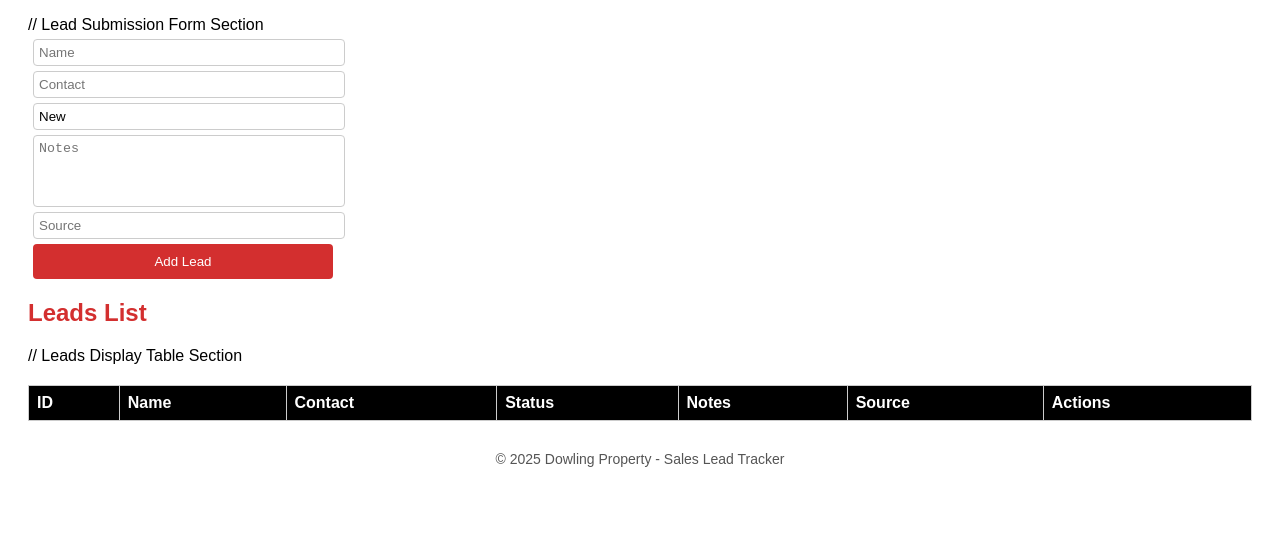
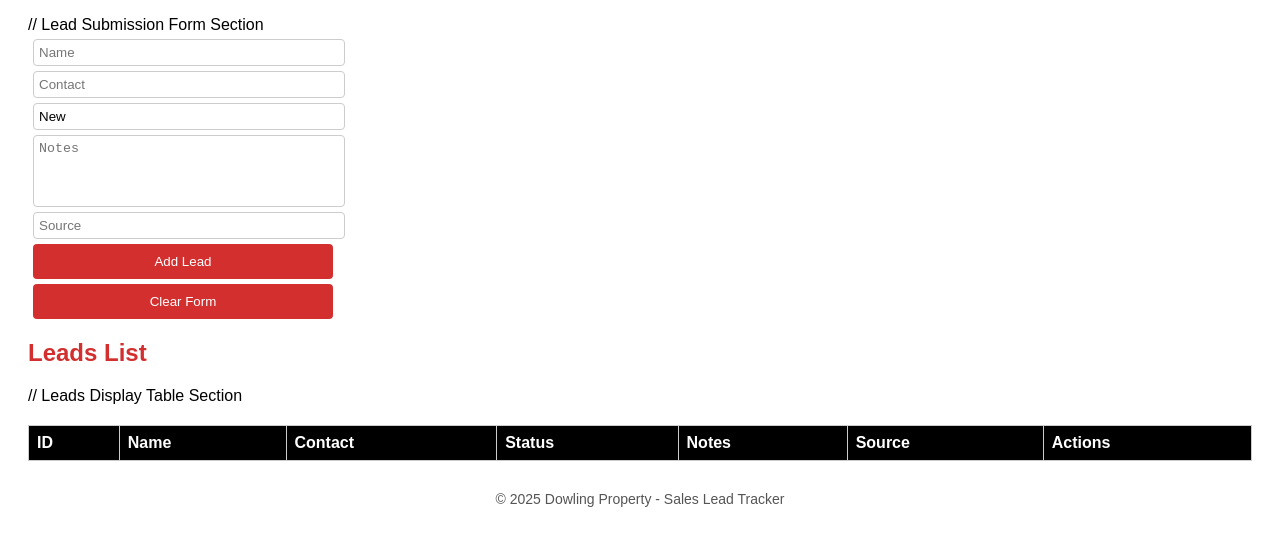
Before and after one commit to RaheelDev1/Sales-Lead-Tracker, a website: page public/index.html in a window 1280 px wide. Shown: the part 304-839 px from the top of the page. Before the commit the page ends 800 px from the top, so only its background shows below. Drawn offline with Linux system fonts and the light colour scheme; no server answers.

Commit message:
I've Added clear form Button and Function

```diff
--- a/public/index.html
+++ b/public/index.html
@@ -50,6 +50,7 @@
     <textarea id="notes" placeholder="Notes"></textarea>
     <input type="text" id="source" placeholder="Source">
     <button type="submit">Add Lead</button>
+    <button type="button" onclick="clearForm()">Clear Form</button>
 </form>
 
 <h2>Leads List</h2>
--- a/public/script.js
+++ b/public/script.js
@@ -90,4 +90,8 @@ async function deleteLead(id){
 
        fetchLeads(); //refresh table after deletion
     }
+function clearForm() {
+    document.getElementById("leadForm").reset();
 }
+
+}
```
